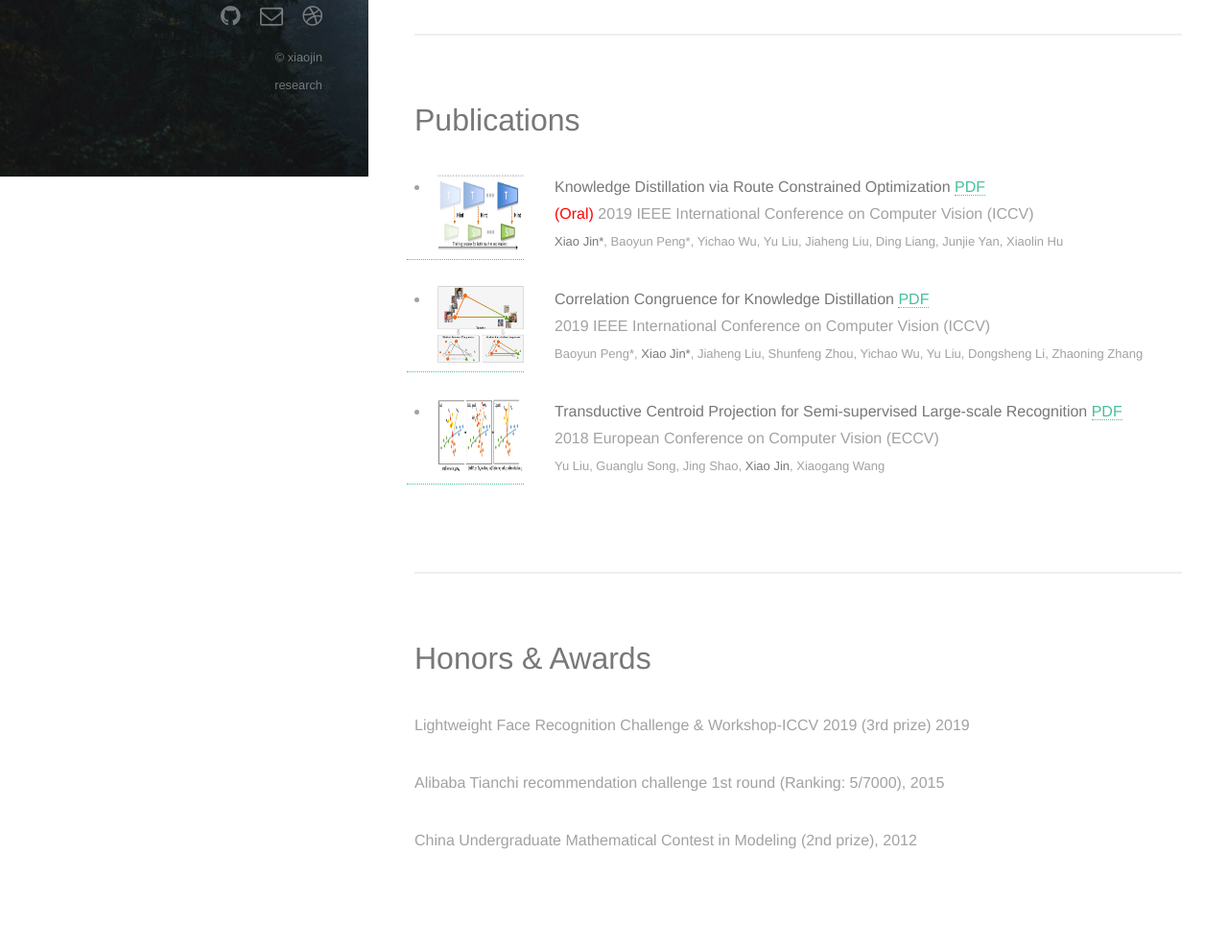
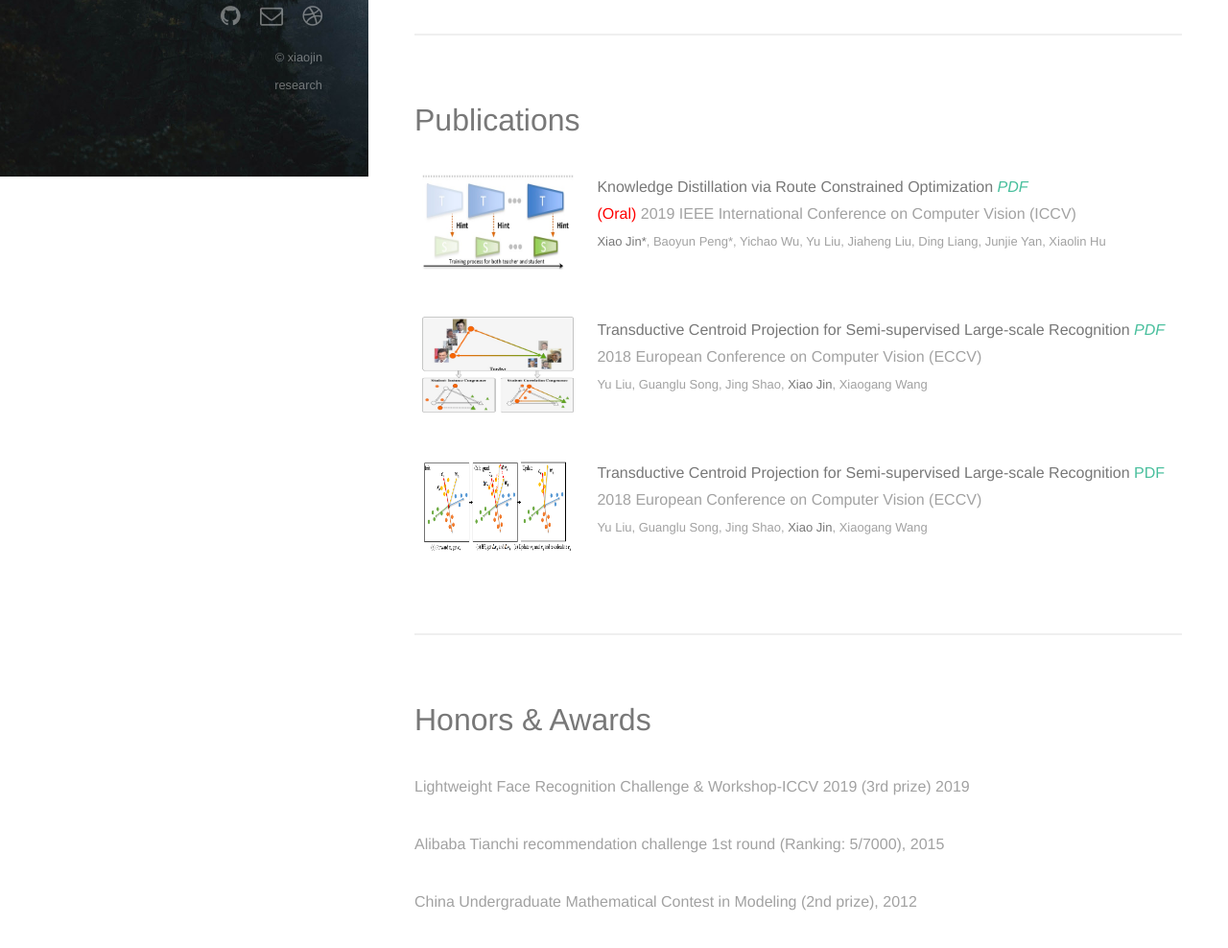
Before and after one commit to ljkikyo/jx-gitpage, a plain HTML site: page index.html in a window 1280 px wide. Shown: the part 616-1604 px from the top of the page at 96% size. Drawn offline with Linux system fonts and the light colour scheme.

Commit message:
fixed(111)

```diff
--- a/css/style.css
+++ b/css/style.css
@@ -28,13 +28,15 @@
 		line-height: 1.75em;
 	}
 
+	ul { margin: 0; padding: 0; }
+
 	a {
 		-moz-transition: color 0.2s ease-in-out, border-color 0.2s ease-in-out;
 		-webkit-transition: color 0.2s ease-in-out, border-color 0.2s ease-in-out;
 		-o-transition: color 0.2s ease-in-out, border-color 0.2s ease-in-out;
 		-ms-transition: color 0.2s ease-in-out, border-color 0.2s ease-in-out;
 		transition: color 0.2s ease-in-out, border-color 0.2s ease-in-out;
-		border-bottom: dotted 1px;
+		/*border-bottom: dotted 1px;*/
 		color: #49bf9d;
 		text-decoration: none;
 	}
@@ -201,6 +203,26 @@
 
 	header.major h2 {
 		font-size: 2em;
+	}
+
+	.pub-icon {
+		float:left;
+    	width:20%;
+    	height: 100px;
+	}
+	.pub-content {
+		/*float:right;
+    	width:80%;*/
+    	overflow: hidden;
+    	padding-left: 1.5em;
+ 		margin-bottom: 2em;
+	}
+	.pub-icon img {
+		width: 100%;
+		height: 100%;
+	}
+	.pub-pdf {
+		font-style: oblique;
 	}
 
 article p a{
@@ -582,9 +604,10 @@ section p strong{
 		}
 
 	ul {
-		list-style: disc;
+		/*list-style: disc;*/
+		list-style: none;
 		margin: 0 0 2em 0;
-		padding-left: 1em;
+		/*padding-left: 1em;*/
 	}
 
 		ul li {
--- a/index.html
+++ b/index.html
@@ -41,8 +41,6 @@
 							<!-- (http://www.cse.cuhk.edu.hk/~khwong/)  -->
 							Before that, I recieved the B.Eng degree from Chang'an University in 2014.
 							My research is on large-scale face recognition, model compression and video understanding.</p>
-						<!-- <p>2016.02-2016.07  台湾开南大学，资讯专业，硕士</p> -->
-						<!-- <p>2010.09-2014.06  长安大学，电子信息工程专业，学士</p> -->
 					</section>
 
 				<!--Two-->
@@ -61,43 +59,45 @@
 						</header>
 						<ul>
 							<li>
-								<div class="container-fluid">
-  								<div class="row">
-  									<a href="" class="col-xs-14 col-md-4">
-											<img src="images/rco.jpg" style="width:90px;height:80px;" alt="Arxiv">
+								<div class="pub-icon">
+									<a href="https://arxiv.org/abs/1904.0914" target="_blank">
+										<img src="images/rco.jpg" alt="Arxiv">
 									</a>
-										<p class="col-xs-8 col-md-8">
+								</div>
+								<div class="pub-content">
+									<p>
 										<b>Knowledge Distillation via Route Constrained Optimization</b>
-											<a href="https://arxiv.org/abs/1904.09149" title="Arxiv">PDF</a><br/>
+										<a href="https://arxiv.org/abs/1904.09149" target="_blank" title="Arxiv" class="pub-pdf">PDF</a><br/>
 										<font color="red">(Oral)</font> 2019 IEEE International Conference on Computer Vision (ICCV) <br/>
 										<font size="2"><b>Xiao Jin*</b>, Baoyun Peng*, Yichao Wu, Yu Liu, Jiaheng Liu, Ding Liang, Junjie Yan, Xiaolin Hu</font>
 									</p>
 								</div>
-  							</div>
 							</li>
 							<li>
-								<div class="container-fluid">
-  								<div class="row">
-  									<a href="" class="col-xs-14 col-md-4">
-											<img src="images/cckd.jpg" style="width:90px;height:80px;" alt="Arxiv">
+								<div class="pub-icon">
+									<a href="http://openaccess.thecvf.com/content_ECCV_2018/papers/Yu_Liu_Transductive_Centroid_Projection_ECCV_2018_paper.pdf" target="_blank">
+										<img src="images/cckd.jpg" alt="Arxiv">
 									</a>
-										<p class="col-xs-8 col-md-8">
-											<b>Correlation Congruence for Knowledge Distillation</b>
-											<a href="https://arxiv.org/abs/1904.01802" title="Arxiv">PDF</a><br/>
-											2019 IEEE International Conference on Computer Vision (ICCV) <br/>
-											<font size="2">Baoyun Peng*, <b>Xiao Jin*</b>, Jiaheng Liu, Shunfeng Zhou, Yichao Wu, Yu Liu, Dongsheng Li, Zhaoning Zhang</font>
+								</div>
+								<div class="pub-content">
+									<p>
+										<b>Transductive Centroid Projection for Semi-supervised Large-scale Recognition</b>
+										<a href="http://openaccess.thecvf.com/content_ECCV_2018/papers/Yu_Liu_Transductive_Centroid_Projection_ECCV_2018_paper.pdf" title="Arxiv" class="pub-pdf">PDF</a><br/>
+										2018 European Conference on Computer Vision (ECCV) <br/>
+										<font size="2">Yu Liu, Guanglu Song, Jing Shao, <b>Xiao Jin</b>, Xiaogang Wang</font>
 									</p>
 								</div>
 							</li>
 							<li>
-								<div class="container-fluid">
-  								<div class="row">
-  									<a href="" class="col-xs-14 col-md-4">
-											<img src="images/tcp.png" style="width:90px;height:80px;" alt="Arxiv">
+								<div class="pub-icon">
+									<a href="http://openaccess.thecvf.com/content_ECCV_2018/papers/Yu_Liu_Transductive_Centroid_Projection_ECCV_2018_paper.pdf" target="_blank">
+										<img src="images/tcp.png" alt="Arxiv">
 									</a>
-										<p class="col-xs-8 col-md-8">
+								</div>
+								<div class="pub-content">
+									<p>
 										<b>Transductive Centroid Projection for Semi-supervised Large-scale Recognition</b>
-											<a href="http://openaccess.thecvf.com/content_ECCV_2018/papers/Yu_Liu_Transductive_Centroid_Projection_ECCV_2018_paper.pdf" title="Arxiv">PDF</a><br/>
+										<a href="http://openaccess.thecvf.com/content_ECCV_2018/papers/Yu_Liu_Transductive_Centroid_Projection_ECCV_2018_paper.pdf">PDF</a><br/>
 										2018 European Conference on Computer Vision (ECCV) <br/>
 										<font size="2">Yu Liu, Guanglu Song, Jing Shao, <b>Xiao Jin</b>, Xiaogang Wang</font>
 									</p>
@@ -111,8 +111,6 @@
 						<p>Lightweight Face Recognition Challenge & Workshop-ICCV 2019 (3rd prize) 2019 </p>
 						<p>Alibaba Tianchi recommendation challenge 1st round (Ranking: 5/7000), 2015 </p>
 						<p>China Undergraduate Mathematical Contest in Modeling (2nd prize), 2012 </p>
-
-
 					</section>
 
 			</div>
```
Also changed, not shown: images/bg.jpg (deleted), images/fulls/01.jpg (deleted), images/fulls/02.jpg (deleted), images/fulls/03.jpg (deleted), images/fulls/04.jpg (deleted), images/fulls/05.jpg (deleted), images/fulls/06.jpg (deleted), images/jk1.png (deleted), images/thumbs/01.png (deleted), images/thumbs/02.jpg (deleted), images/thumbs/03.jpg (deleted), images/thumbs/04.jpg (deleted), images/thumbs/05.jpg (deleted), images/thumbs/06.jpg (deleted). Lines whose indentation alone changed are shown as unchanged.
